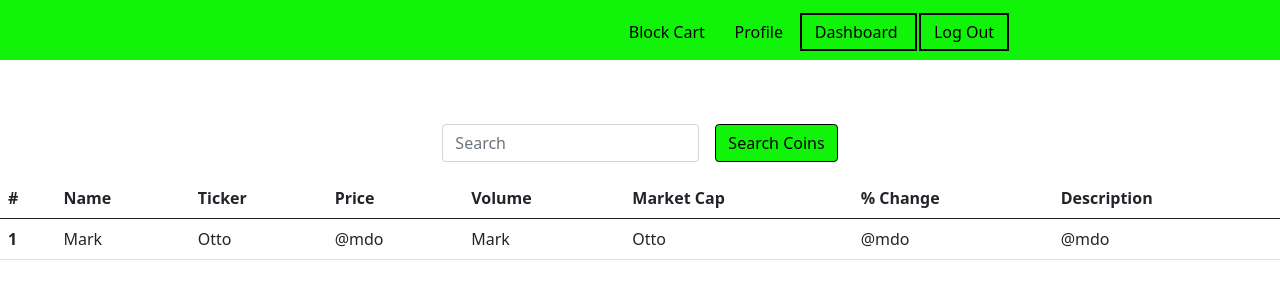
After one commit to HoustonHubbell/block_cart, a Flask app: page /dashboard in a window 1280 px wide. The commit adds this page. Shown: the top 300 px of the page. Run offline with Flask 2, Linux system fonts and the light colour scheme; the visitor is signed in with stand-in values (Sample User, id 1); some libraries are stand-ins or nearby versions.

Commit message:
another commit

```diff
--- a/block_inventory/site/routes.py
+++ b/block_inventory/site/routes.py
@@ -11,3 +11,9 @@ def home():
 @login_required
 def profile():
     return render_template('profile.html')
+
+
+@site.route('/dashboard')
+@login_required
+def dashboard():
+    return render_template('dashboard.html')
--- /dev/null
+++ b/block_inventory/site/site_templates/dashboard.html
@@ -0,0 +1,42 @@
+{% extends 'base.html' %}
+
+{% block content %}
+
+<form class="row g-3" id="search-coin">
+    <div class="col-auto">
+      <label class="visually-hidden">Password</label>
+      <input type="" class="form-control" id="inputPassword2" placeholder="Search">
+    </div>
+    <div class="col-auto">
+      <button type="submit" class="btn mb-3">Search Coins</button>
+    </div>
+  </form>
+
+<table class="table" id="table-info">
+    <thead>
+      <tr>
+        <th scope="col">#</th>
+        <th scope="col">Name</th>
+        <th scope="col">Ticker</th>
+        <th scope="col">Price</th>
+        <th scope="col">Volume</th>
+        <th scope="col">Market Cap</th>
+        <th scope="col">% Change</th>
+        <th scope="col">Description</th>
+      </tr>
+    </thead>
+    <tbody>
+      <tr>
+        <th scope="row">1</th>
+        <td>Mark</td>
+        <td>Otto</td>
+        <td>@mdo</td>
+        <td>Mark</td>
+        <td>Otto</td>
+        <td>@mdo</td>
+        <td>@mdo</td>
+      </tr>
+    </tbody>
+  </table>
+
+{% endblock content %}
--- a/block_inventory/site/site_templates/profile.html
+++ b/block_inventory/site/site_templates/profile.html
@@ -5,7 +5,7 @@
     <h3 class="header-text">Welcome to Block Cart  {{ current_user.email }}</h3>
 </header>
 
-<div class="container">
+<div class="container" id="profile-info">
     <h3>Take a look at your profile</h3>
     <ul class="list-group">
         <li class="list-group-item">Email: {{ current_user.email }}</li>
--- a/block_inventory/static/css/main.css
+++ b/block_inventory/static/css/main.css
@@ -1,14 +1,18 @@
+#main-stuff{
+}
+
 /* Nav Styles */
 .container{
-    background-color: black;
-    color: white;
+    background-color: rgb(255, 255, 255);
+    color: rgb(0, 0, 0);
+
 }
 
 
 .ct-nav{
     display: flex;
     justify-content: space-between;
-    background-color: aqua;
+    background-color: rgb(17, 244, 10);
 }
 
 /* Target Main Logo Image */
@@ -34,19 +38,17 @@ ul#horizontal-list li, ul#horizontal-list a{
 
 ul#horizontal-list a:nth-last-child(2){
     border: 2px solid black;
-    border-radius: 11px;
     margin-right: .2vw;
 }
 
 ul#horizontal-list a:nth-last-child(1){
     border: 2px solid black;
-    border-radius: 11px;
     margin-right: .2vw;
 }
 /* End of Navbar Styles */
 
 .btn {
-    background-color: aqua;
+    background-color: rgb(17, 244, 10);
     color: black;
     border: 1px solid black;
 }
@@ -57,8 +59,7 @@ ul#horizontal-list a:nth-last-child(1){
 header{
     border-top: 2px solid black;
     border-top-left-radius: 0%;
-    background-color: aqua;
-    border-radius: 150px;
+    background-color: rgb(255, 255, 255);
     color: black;
 }
 
@@ -140,8 +141,7 @@ header{
 #footer{
     border-top: 3px solid black;
     margin-top: 20vh;
-    background-color: aqua;
-    border-radius: 150px;
+    background-color: rgb(17, 244, 10);
     color: black;
 }
 
@@ -151,9 +151,11 @@ header{
     background-image: linear-gradient(to right bottom, rgba(30, 115, 172, 0.7), rgba(142, 57, 153, 0.6)), url(../images/undraw_digital_currency_qpak.png);
     background-size: cover;
     background-position: 50% 50%;
-    -webkit-clip-path: polygon(0 0, 100% 0, 100% 80vh, 0 100%);
-    clip-path: polygon(0 0, 100% 0, 100% 80vh, 0 100%);
     position: relative
+}
+
+#profile-info{
+    background-color: rgb(17, 244, 10);
 }
 
 
@@ -165,3 +167,14 @@ header{
     top: 10rem;
     color:white
 }
+
+/*Dashboard section */
+#table-info{
+    background-color: rgb(255, 255, 255);
+}
+
+#search-coin{
+    display: flex;
+    justify-content: center;
+    padding-top: 5%;
+}
--- a/block_inventory/templates/base.html
+++ b/block_inventory/templates/base.html
@@ -20,6 +20,9 @@
                 </a>
                 <a href="{{url_for('site.profile')}}">
                     <li>Profile</li>
+                </a>
+                <a href="{{url_for('site.dashboard')}}">
+                    <li>Dashboard</li>
                 </a>
                 {% if current_user.is_authenticated %}
                 <a href="{{ url_for('auth.logout') }}">
```
Also changed, not shown: block_inventory/site/site_templates/index.html (+6 -6 lines).
